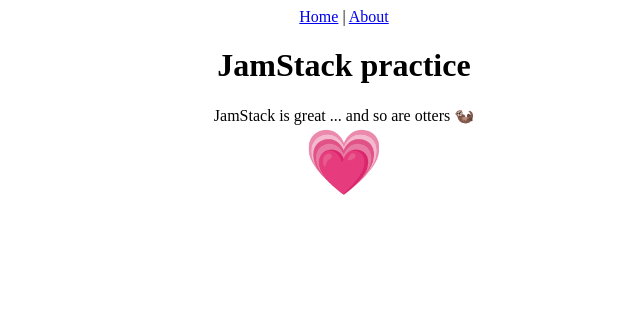
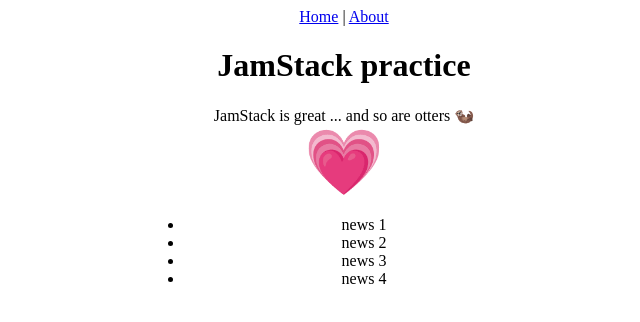
Before and after one commit to CraigClem/JamStack-Eleventy-Practice, an Eleventy site: page src/index.njk in a window 1280 px wide. Shown: the whole page, without its empty margins (296-936 px from the left). Built offline with nearby package versions, Linux system fonts and the light colour scheme; Eleventy itself is replaced by a stand-in of ours; files that its build step writes are made by us from their sources.

Commit message:
array of objects

```diff
--- /dev/null
+++ b/src/_data/news.json
@@ -0,0 +1,16 @@
+{
+  "articles": [
+    {
+      "title": "news 1"
+    },
+    {
+      "title": "news 2"
+    },
+    {
+      "title": "news 3"
+    },
+    {
+      "title": "news 4"
+    }
+  ]
+}
--- a/src/_includes/base.njk
+++ b/src/_includes/base.njk
@@ -24,13 +24,15 @@
   }
 </style>
 
+{#the template file where variables can be passed#}
+
 <body>
 <header>
-
+{#anachors to 'pages'#}
 <a href="/">Home</a> | <a href="/about">About</a>
 
 </header>
-
+{# how does njk know which content to render? Home or about#}
 {{content | safe}}
 </body>
 
--- a/src/index.njk
+++ b/src/index.njk
@@ -9,7 +9,11 @@ layout: base.njk
       JamStack is great
     </div>
     <div class="love">
-
     </div>
+    <ul>
+    {% for articles in news.articles %}
+    <li>{{articles.title}}</li>
+    {% endfor %}
+    </ul>
 </div>
 <script src="/js/vibe.js"></script>
```
Also changed, not shown: .eleventy.js, 2 other files.
